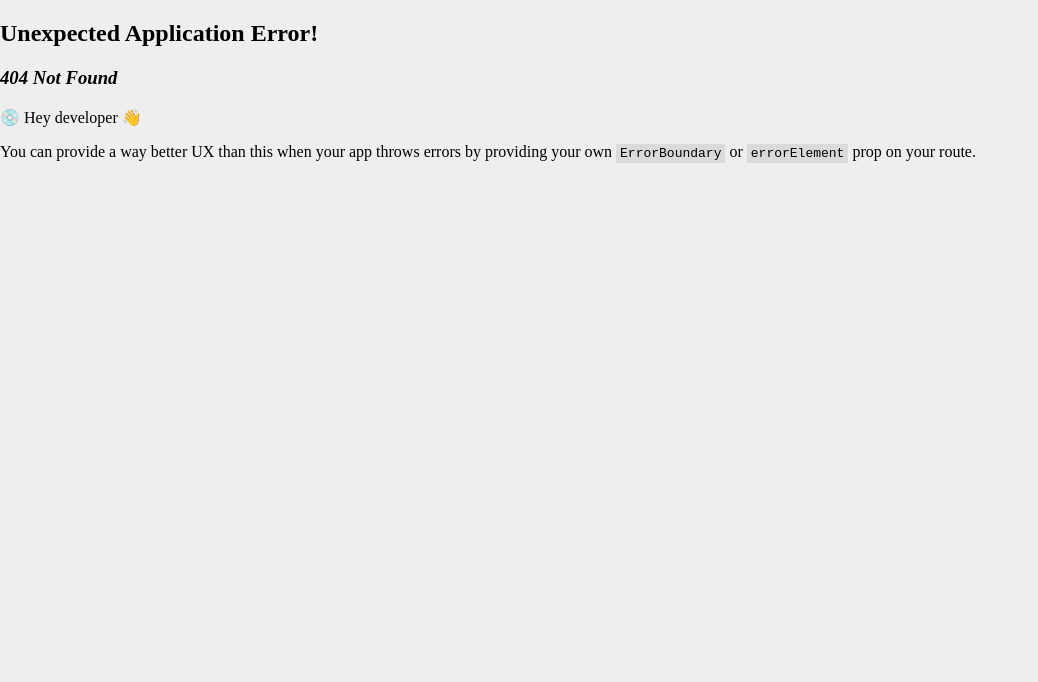
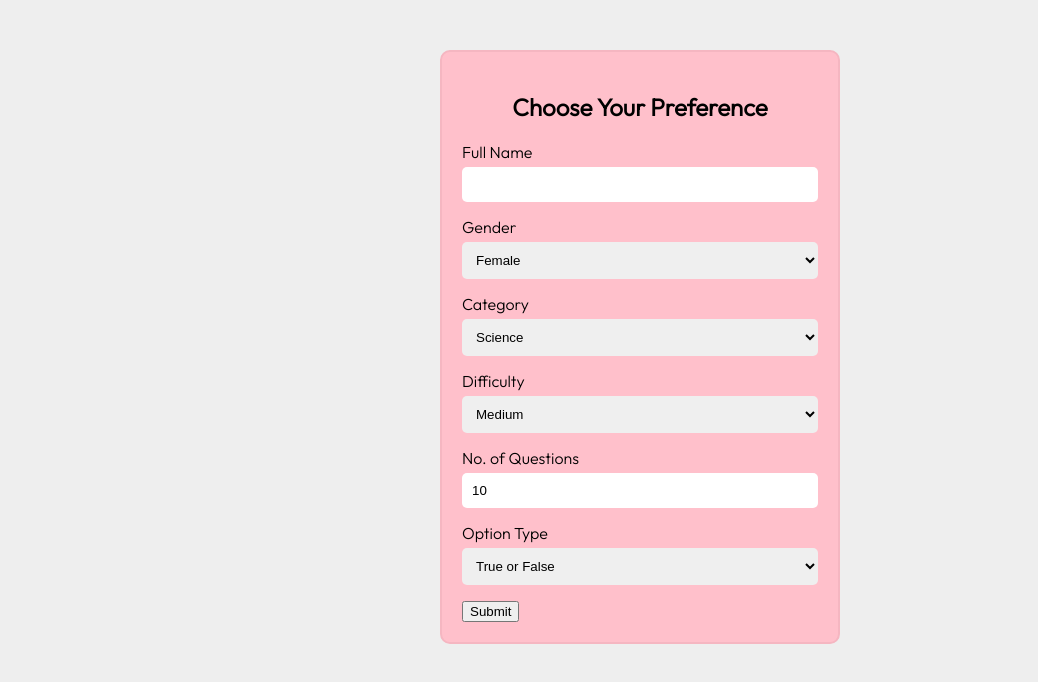
Before and after one commit to Habeebamoo/flashquiz, a React (Vite) app: page /quiz-form in a window 1280 px wide. Before the commit this address had no page. Shown: the top 682 px of the page, without its empty margins (0-1038 px from the left). Built offline with nearby package versions, Linux system fonts and the light colour scheme.

Commit message:
created Notfound page and Quiz form page

```diff
--- a/src/App.jsx
+++ b/src/App.jsx
@@ -4,7 +4,10 @@ import {
   RouterProvider,
   createRoutesFromElements
 } from "react-router-dom";
+
 import HomePage from "./pages/HomePage";
+import QuizForm from "./pages/QuizForm";
+import NotFound from "./pages/NotFound";
 
 export default function App() {
 
@@ -12,6 +15,8 @@ export default function App() {
     createRoutesFromElements(
       <>
         <Route path="/" element={<HomePage />} />
+        <Route path="/quiz-form" element={<QuizForm />} />
+        <Route path="*" element={<NotFound />} />
       </>
     )
   )
--- /dev/null
+++ b/src/context/UserContext.jsx
@@ -0,0 +1,28 @@
+import { createContext, useReducer } from "react";
+
+const UserContext = createContext();
+
+const ACTIONS = {
+  SAVE_CREDENTIALS: "save credentials"
+}
+
+const reducer = (user, action) => {
+  switch (action.type) {
+    case ACTIONS.SAVE_CREDENTIALS :
+      localStorage.setItem('user-cred', JSON.stringify(action.payload));
+    default:
+      return user
+  }
+}
+
+function UserProvider({children}) {
+  const [user, dispatch] = useReducer(reducer, "");
+
+  return (
+    <UserContext.Provider value={{ user, dispatch}}>
+      {children}
+    </UserContext.Provider>
+  )
+}
+
+export { UserContext, UserProvider, ACTIONS }
--- a/src/index.css
+++ b/src/index.css
@@ -20,6 +20,11 @@
 @font-face {
   font-family: 'Outfit';
   src: url('./fonts/Outfit/static/Outfit-Medium.ttf');
+}
+
+@font-face {
+  font-family: 'Outfit Small';
+  src: url('./fonts/Outfit/static/Outfit-Light.ttf');
 }
 
 body {
@@ -82,7 +87,7 @@ nav h2 {
   margin: 15px 0;
 }
 
-.hero button {
+.hero button, .about-card button {
   background-color: tomato;
   border: none;
   border-radius: 5px;
@@ -93,7 +98,7 @@ nav h2 {
   cursor: pointer;
 }
 
-.hero button:hover {
+.hero button:hover, .about-card button:hover {
   background-color: rgb(201, 59, 34);
 }
 
@@ -151,14 +156,56 @@ main.home-page h2 {
   align-items: center;
 }
 
-.about-card button {
-  background-color: tomato;
+.notfound {
+  margin-top: 100px;
+  text-align: center;
+  font-family: 'Inter';
+}
+
+.notfound a {
+  background-color: pink;
+  text-decoration: none;
+  padding: 10px;
+  margin: 0 auto;
+  display: flex;
+  justify-content: space-evenly;
+  align-items: center;
+  width: 140px;
+  border-radius: 5px;
+  border: 1px solid rgb(245, 182, 193);
+  color: white;
+}
+
+.notfound a:hover {
+  background-color: rgb(223, 148, 160);
+}
+
+form {
+  width: 400px;
+  margin: 0 auto;
+  background-color: pink;
+  border: 2px solid rgb(245, 182, 193);
+  border-radius: 10px;
+  padding: 20px;
+  margin: 50px auto 50px;
+  font-family: 'Outfit Small';
+}
+
+form h2 {
+  text-align: center;
+}
+
+form .label-container {
+  margin-bottom: 15px;
+}
+
+form input, select {
+  display: block;
+  margin-top: 5px;
+  padding: 10px;
   border: none;
-  width: 130px;
   border-radius: 5px;
-  color: white;
-  padding: 10px;
-  margin-top: 20px;
+  width: 100%;
 }
 
 @media (max-width: 600px) {
@@ -191,4 +238,8 @@ main.home-page h2 {
   .about-cards {
     grid-template-columns: 1fr;
   }
+
+  form {
+    width: 80%;
+  }
 }
--- a/src/main.jsx
+++ b/src/main.jsx
@@ -1,9 +1,12 @@
 import { StrictMode } from 'react'
 import { createRoot } from 'react-dom/client'
 import App from './App.jsx'
+import { UserProvider } from './context/UserContext.jsx'
 
 createRoot(document.getElementById('root')).render(
   <StrictMode>
-    <App />
+    <UserProvider>
+      <App />
+    </UserProvider>
   </StrictMode>
 )
--- /dev/null
+++ b/src/pages/NotFound.jsx
@@ -0,0 +1,16 @@
+import { Link } from "react-router-dom";
+import { FaArrowLeft, FaExclamationTriangle } from "react-icons/fa";
+
+export default function NotFound() {
+  return (
+    <section className="notfound">
+      <FaExclamationTriangle color="pink" size={40} />
+      <h1>404 Not Found</h1>
+      <p>This page does not exist</p>
+      <Link to="/">
+        <FaArrowLeft />
+        <span>Go Back</span>
+      </Link>
+    </section>
+  )
+}
--- /dev/null
+++ b/src/pages/QuizForm.jsx
@@ -0,0 +1,110 @@
+import { useState, useContext } from "react"
+import { ACTIONS, UserContext } from "../context/UserContext";
+
+export default function QuizForm() {
+  const { dispatch } = useContext(UserContext);
+  const [form, setForm] = useState({
+    username: "",
+    gender: "Female",
+    category: "Science",
+    difficulty: "Medium",
+    questionNumber: "10",
+    optionFormat: "trueOrFalse"
+  });
+
+  const submitForm = (e) => {
+    e.preventDefault();
+    dispatch({
+      type: ACTIONS.SAVE_CREDENTIALS,
+      payload: form
+    })
+  }
+
+  return (
+    <main className="quiz-form-container">
+      <form onSubmit={submitForm}>
+        <h2>Choose Your Preference</h2>
+        <div className="label-container">
+          <label htmlFor="name">Full Name</label>
+          <input
+            value={form.username}
+            onChange={(e) => {
+              setForm(prev => ({...prev, username: e.target.value}))
+            }}
+          />
+        </div>
+        <div className="label-container">
+          <label htmlFor="gender">Gender</label>
+          <select
+            id="gender"
+            value={form.gender}
+            onChange={(e) => {
+              setForm(prev => ({...prev, gender: e.target.value}))
+            }}
+          >
+            <option value="Female">Female</option>
+            <option value="Male">Male</option>
+          </select>
+        </div>
+        <div className="label-container">
+          <label htmlFor="category">Category</label>
+          <select
+            id="category"
+            value={form.category}
+            onChange={(e) => {
+              setForm(prev => ({...prev, category: e.target.value}))
+            }}
+          >
+            <option value="Science">Science</option>
+            <option value="Arts">Arts</option>
+            <option value="History">History</option>
+            <option value="Tech">Tech</option>
+            <option value="Sports">Sports</option>
+            <option value="Anime">Anime & Manga</option>
+            <option value="Mythology">Mythology</option>
+          </select>
+        </div>
+        <div className="label-container">
+          <label htmlFor="difficulty">Difficulty</label>
+          <select
+            id="difficulty"
+            value={form.difficulty}
+            onChange={(e) => {
+              setForm(prev => ({...prev, difficulty: e.target.value}))
+            }}
+          >
+            <option value="Easy">Easy</option>
+            <option value="Medium">Medium</option>
+            <option value="Hard">Hard</option>
+          </select>
+        </div>
+        <div className="label-container">
+          <label htmlFor="questionNumber">No. of Questions</label>
+          <input
+            type="number"
+            id="questionNumber"
+            min={10}
+            max={50}
+            value={form.questionNumber}
+            onChange={(e) => {
+              setForm(prev => ({...prev, questionNumber: e.target.value}))
+            }}
+          />
+        </div>
+        <div className="label-container">
+          <label htmlFor="optionFormat">Option Type</label>
+          <select
+            id="optionFormat"
+            value={form.optionFormat}
+            onChange={(e) => {
+              setForm(prev => ({...prev, optionFormat: e.target.value}))
+            }}
+          >
+            <option value="trueOrFalse">True or False</option>
+          </select>
+        </div>
+        <button>Submit</button>
+      </form>
+    </main>
+  )
+}
```
